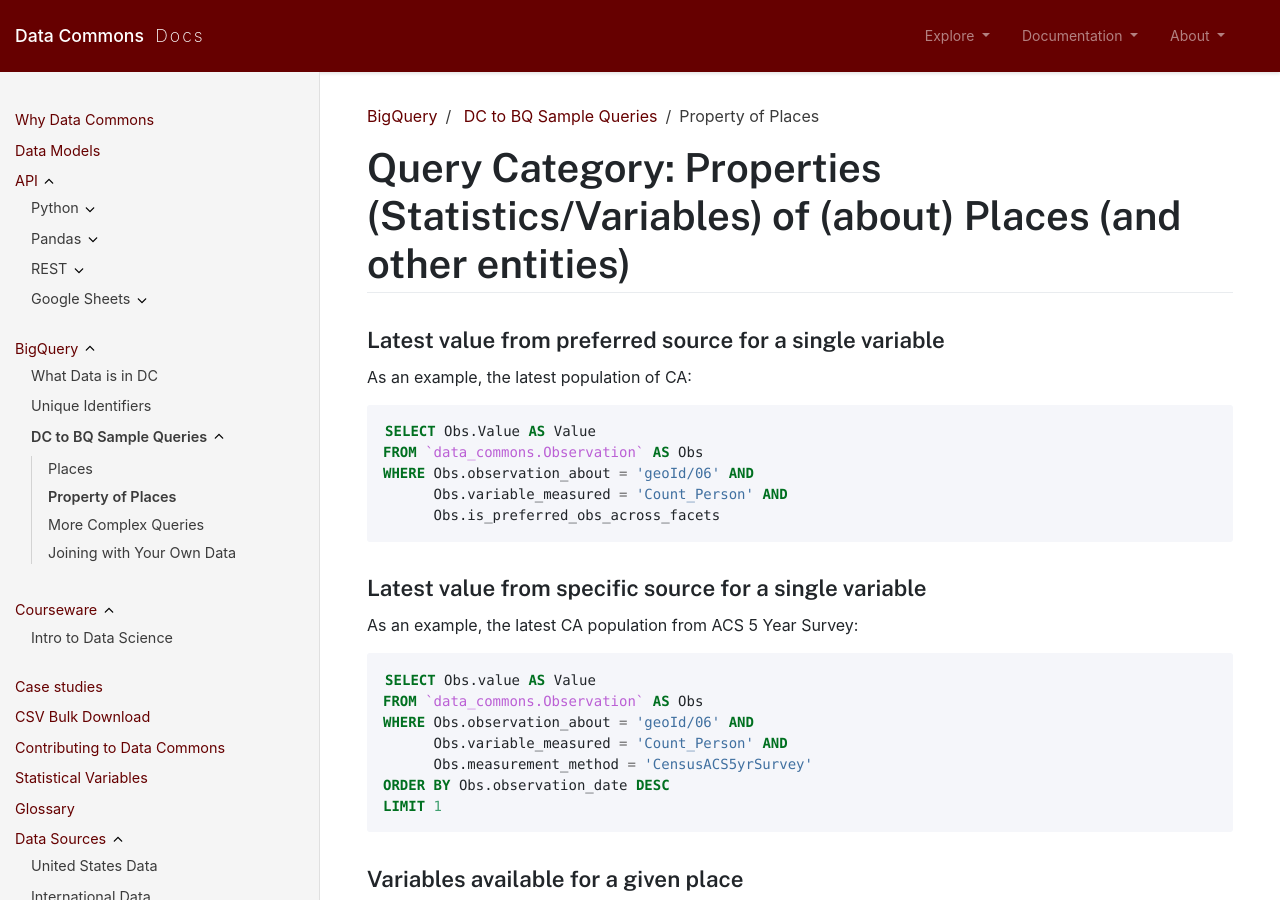
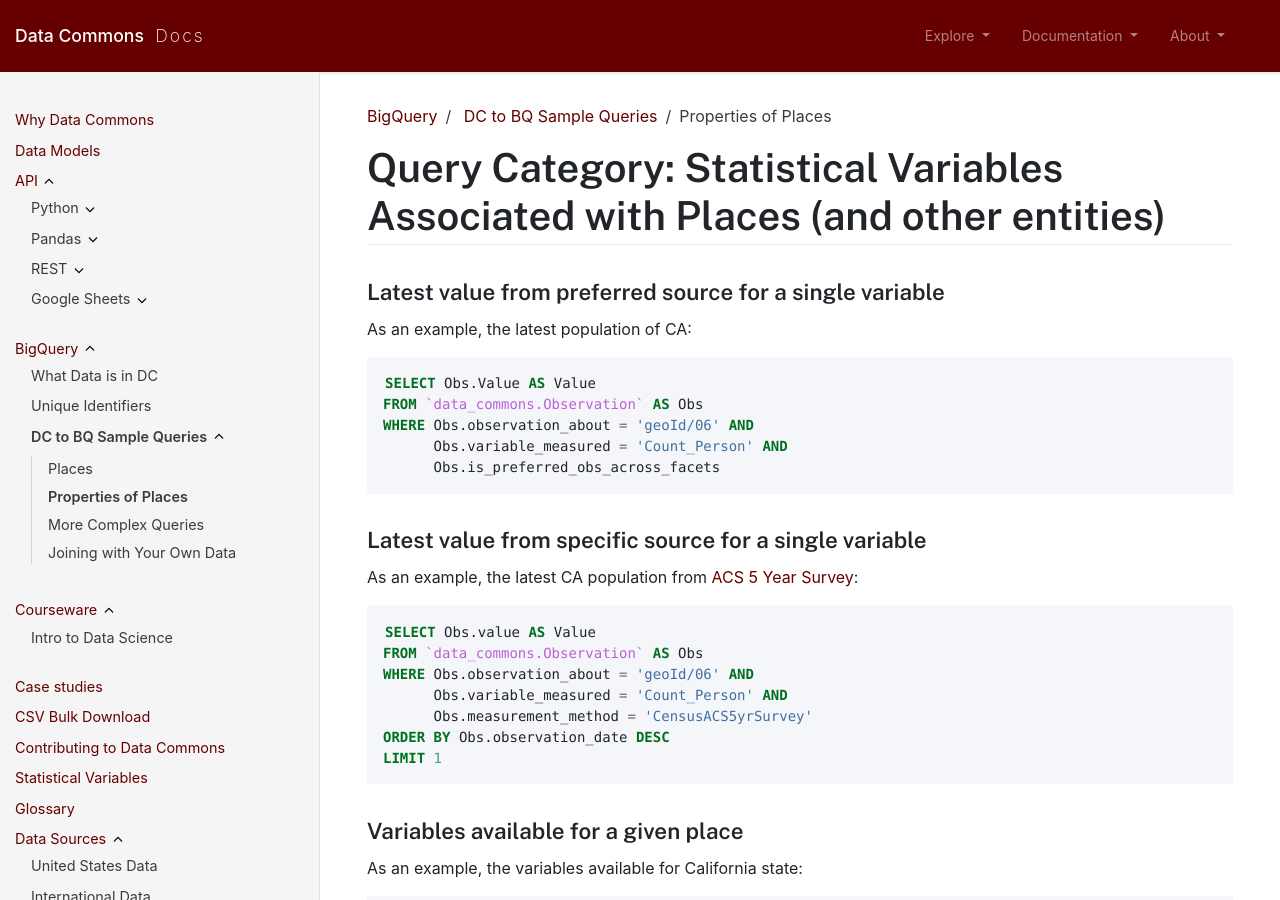
Before and after one commit to datacommonsorg/docsite, a Jekyll site: the page built from bigquery/query_property_places.md, in a window 1280 px wide and 900 px high. Built offline with Jekyll 4.4.1, drawn with Linux system fonts in a browser that asks for light colours; comment, search, counter and statistics services are not loaded.

Commit message:
some more updates

````diff
--- a/bigquery/query_property_places.md
+++ b/bigquery/query_property_places.md
@@ -1,12 +1,12 @@
 ---
 layout: default
-title: Property of Places
+title: Properties of Places
 nav_order: 2
 parent: DC to BQ Sample Queries
 grand_parent: BigQuery
 ---
 
-# Query Category: Properties (Statistics/Variables) of (about) Places (and other entities)
+# Query Category: Statistical Variables Associated with Places (and other entities)
 
 ### Latest value from preferred source for a single variable
 
@@ -22,7 +22,7 @@ WHERE Obs.observation_about = 'geoId/06' AND
 
 ### Latest value from specific source for a single variable
 
-As an example, the latest CA population from ACS 5 Year Survey:
+As an example, the latest CA population from [ACS 5 Year Survey](https://www.census.gov/programs-surveys/acs):
 
 ```sql
 SELECT Obs.value AS Value
````
Also changed, not shown: bigquery/data_in_bq.md (+1 -1 lines), bigquery/query_join_your_data.md (+3 -3 lines), bigquery/query_places.md (+3 -1 lines).
